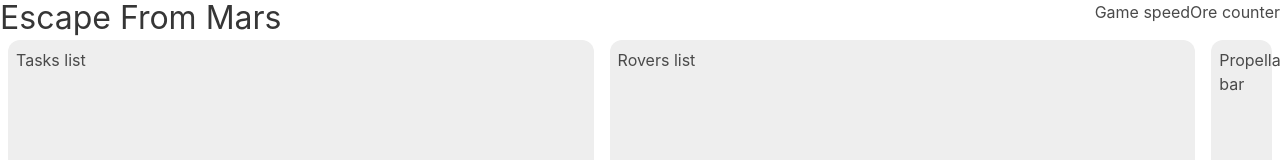
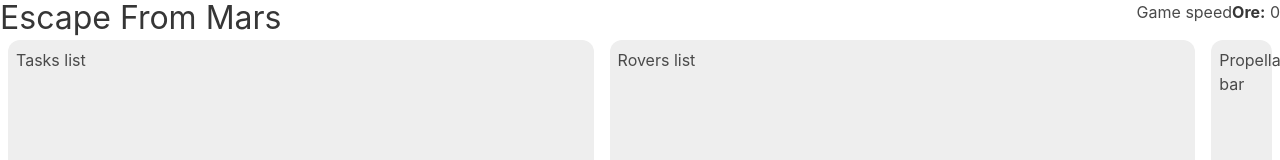
Before and after one commit to nchls/mars-escape, a React app: page / in a window 1280 px wide. Shown: the top 160 px of the page. Built offline with nearby package versions, Linux system fonts and the light colour scheme; the HTML template or start-up script is replaced by a standard one.

Commit message:
Add basic ore counter component

```diff
--- a/src/oreCounter/OreCounter.js
+++ b/src/oreCounter/OreCounter.js
@@ -4,15 +4,17 @@ import { connect } from 'react-redux';
 import './oreCounter.scss';
 
 
-const OreCounter = ({ }) => {
+const OreCounter = ({ ore }) => {
 	return (
-		<p>Ore counter</p>
+		<React.Fragment>
+			<strong>Ore:</strong> {ore}
+		</React.Fragment>
 	);
 };
 
-const mapStateToProps = (state) => {
+const mapStateToProps = ({ ore }) => {
 	return {
-
+		ore,
 	};
 };
 
```
